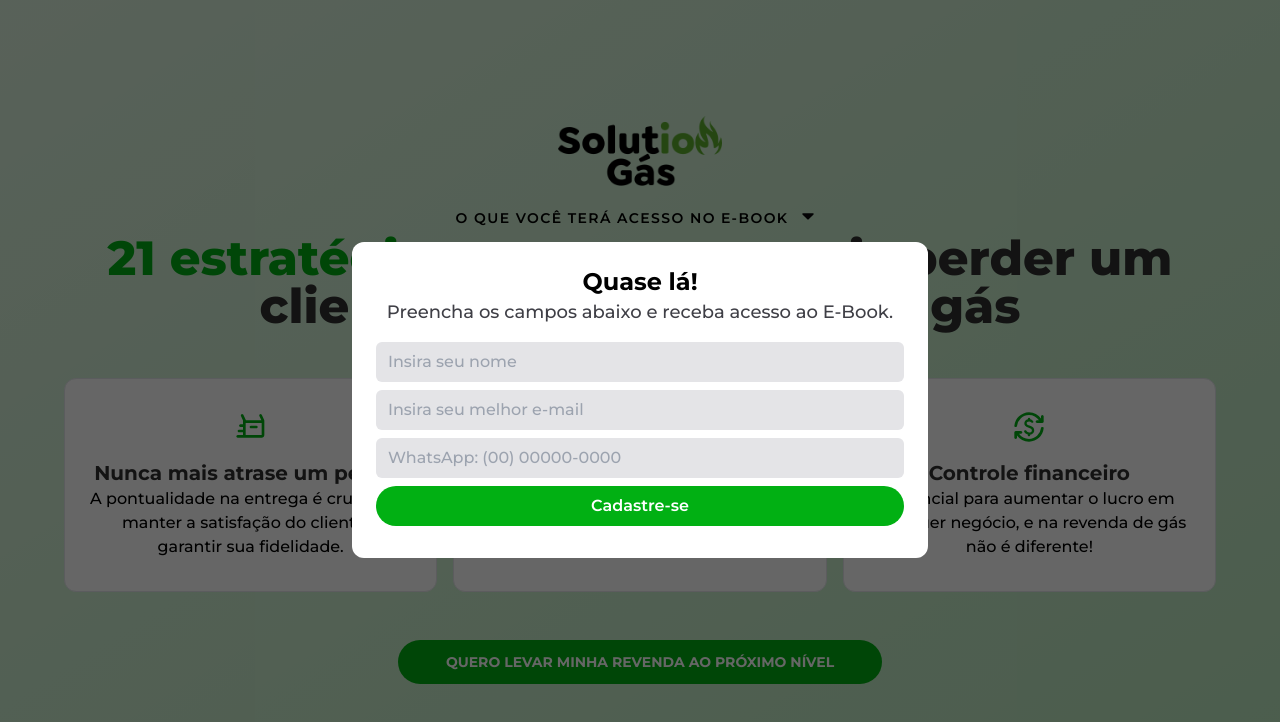
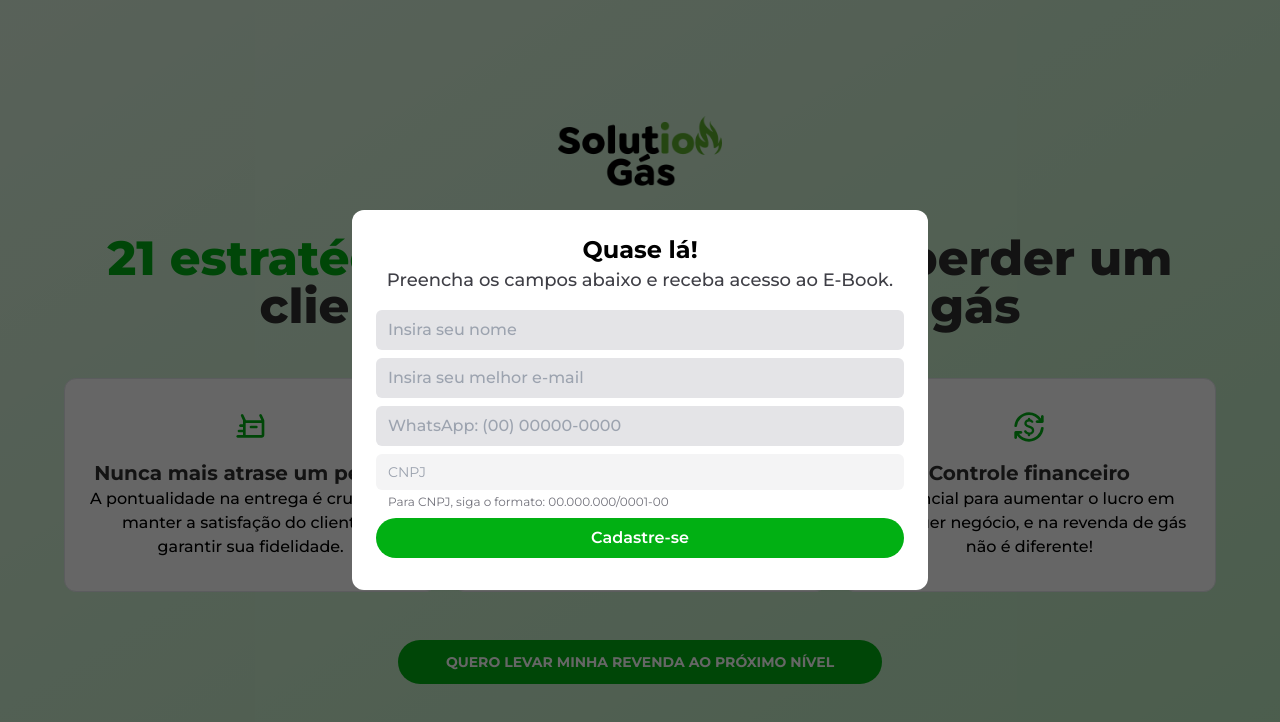
Before and after one commit to leafartech/solutio-ebook, a Next.js app: page / in a window 1280 px wide. Both pictures are taken after a click on the button "QUERO LEVAR MINHA REVENDA AO PRÓXIMO NÍVEL". Shown: the top 722 px of the page. Built offline with nearby package versions, Linux system fonts and the light colour scheme.

Commit message:
new journey added

```diff
--- a/src/components/form.tsx
+++ b/src/components/form.tsx
@@ -15,6 +15,7 @@ interface dataProps {
     name: string
     email: string
     phone: string
+    cnpj: string
     utm_term: string
     utm_medium: string
     utm_content: string
@@ -25,6 +26,7 @@ let initialData = {
     name: '',
     email: '',
     phone: '',
+    cnpj: '',
     utm_term: '',
     utm_medium: '',
     utm_content: '',
@@ -68,12 +70,13 @@ export function Form({ utm_campaign, utm_content, utm_medium, utm_source, utm_te
         let dataHlp = data
 
         const formatedData = {
-            "codigoApi": "89CA8DE7B0",
+            "codigoApi": "1FB031DBAB",
             "origemOportunidade": "Integração",
             "lead": {
                 "nomeLead": data.name,
                 "telefoneLead": data.phone,
                 "emailLead": data.email,
+                "cnpjLead": data.cnpj,
                 "origemLead": "Página de captura",
             },
             "contato": {
@@ -146,6 +149,10 @@ export function Form({ utm_campaign, utm_content, utm_medium, utm_source, utm_te
                             <div className="flex flex-col gap-1">
                                 <input onChange={(e) => handleChange('phone', e.target.value)} value={data.phone} className="text-black font-medium outline-none rounded-md py-2 px-3 bg-zinc-200" type="tel" id="tel" name="phone" maxLength={16} placeholder="WhatsApp: (00) 00000-0000" required />
                             </div>
+                            <div className="flex flex-col gap-1">
+                                <input onChange={(e) => handleChange('cnpj', e.target.value)} value={data.cnpj} className="text-zinc-600 text-sm outline-none rounded-md py-2 px-3 bg-zinc-100" type="cnpj" name="cnpj" minLength={18} maxLength={18} placeholder="CNPJ" required />
+                                <p className="text-xs text-zinc-500 translate-x-3 text-left">Para CNPJ, siga o formato: 00.000.000/0001-00</p>
+                            </div>
                             <button className="w-full text-sm sm:text-base text-center flex items-center justify-center gap-2 px-6 py-2 font-semibold text-white bg-[#01b013] hover:bg-[#01b013de] transition rounded-full" type="submit">
                                 {!loading ? (
                                     <span>Cadastre-se</span>
```
